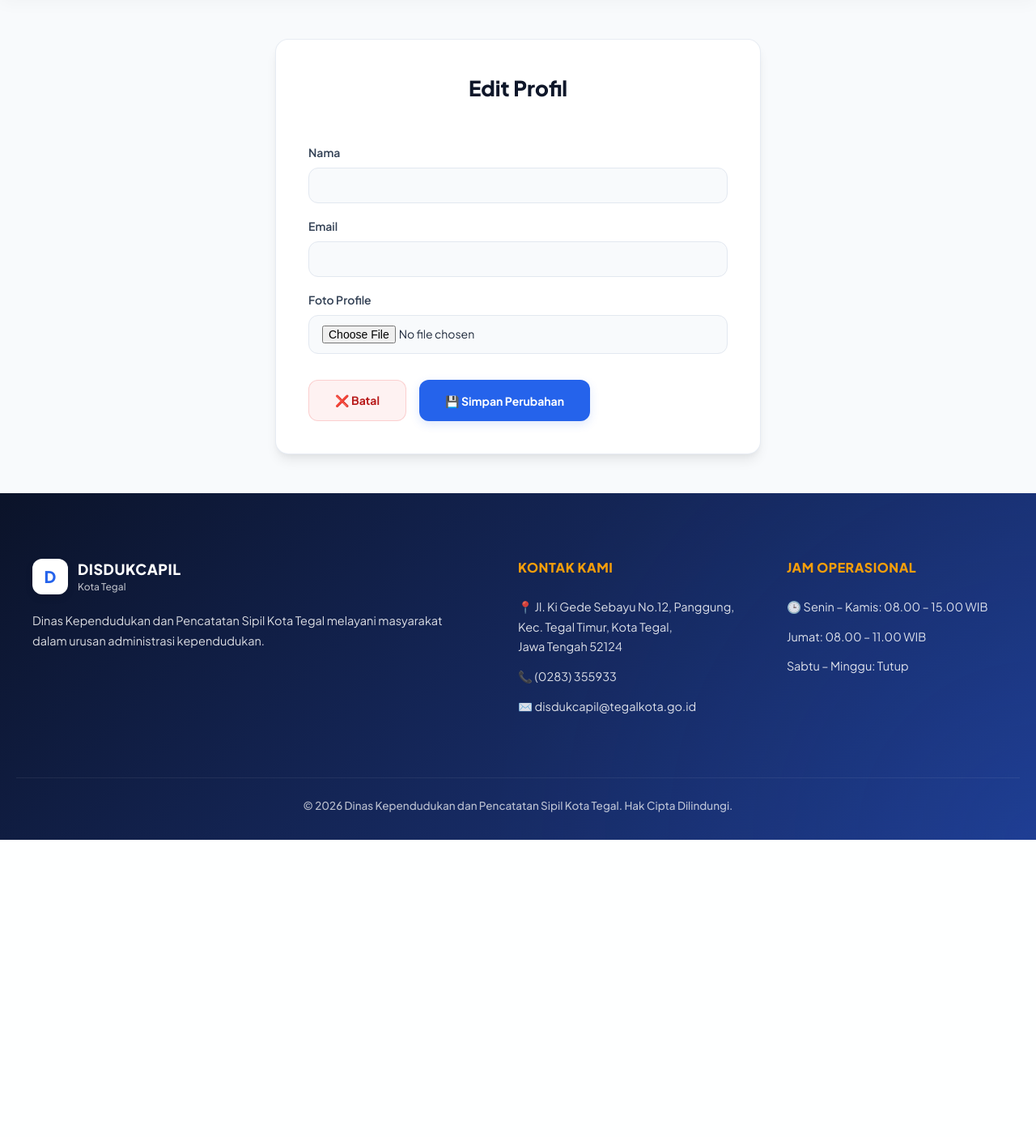
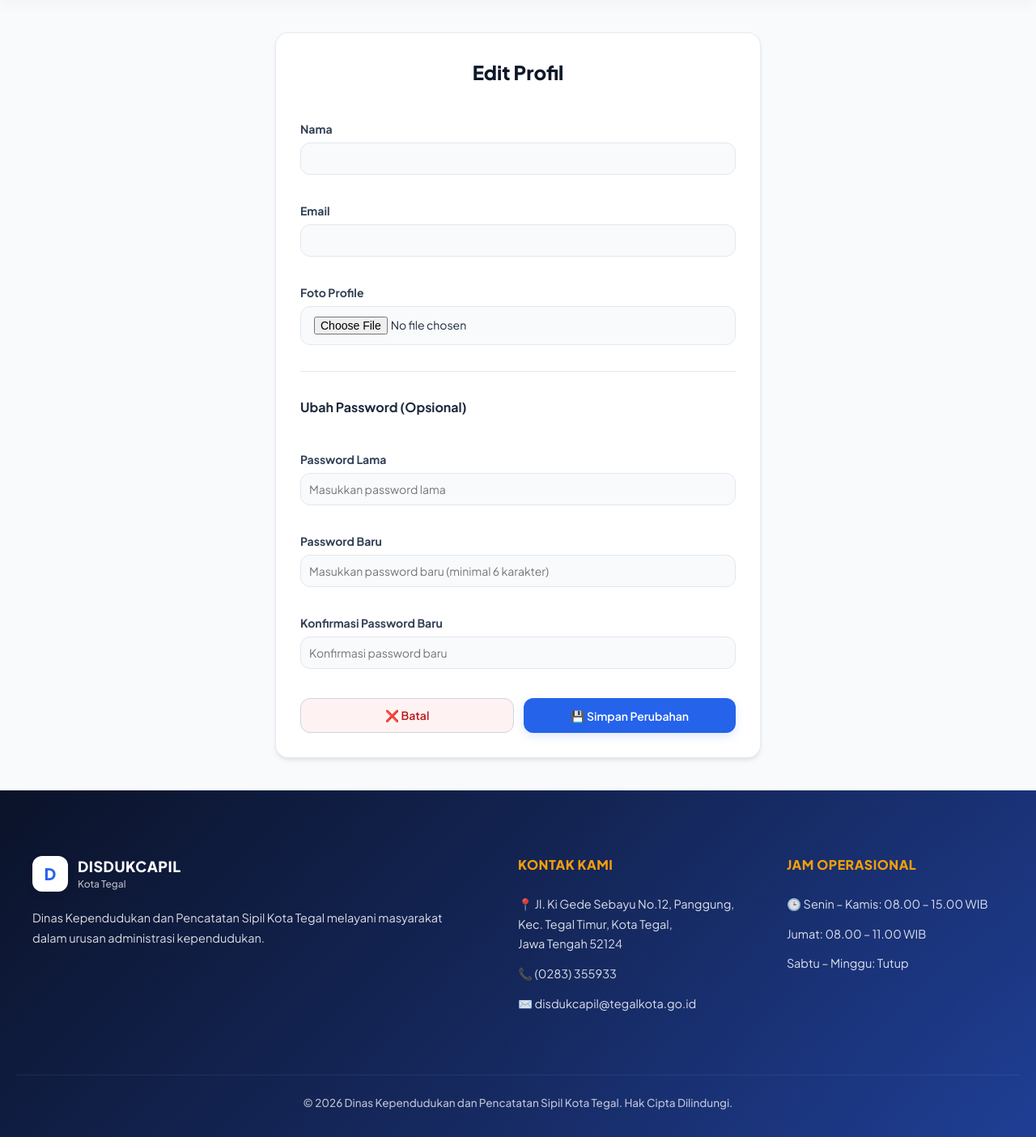
Before and after one commit to ikhsan-kun/chatbot-disdukcapil, a FastAPI app: page /edit-profile in a window 1280 px wide. Shown: the part 85-1489 px from the top of the page at 81% size. Before the commit the page ends 1122 px from the top, so only its background shows below. Run offline with FastAPI, Linux system fonts and the light colour scheme; the visitor is signed in with stand-in values (Sample User, id 1); parts of the project's set-up code (start-up, migrations or seed data) failed here and were passed over.

Commit message:
feat: add password update functionality to profile settings and implement NIK format validation across registration and application forms

```diff
--- a/app/main.py
+++ b/app/main.py
@@ -690,6 +690,9 @@ async def process_register(
     password: str = Form(...),
     confirm_password: str = Form(...)
 ):
+    if not nik.startswith("3376"):
+        return RedirectResponse("/register", status_code=303)
+
     if password != confirm_password:
         return RedirectResponse("/register", status_code=303)
 
@@ -926,12 +929,60 @@ async def update_profile(
     request: Request,
     nama: str = Form(...),
     email: str = Form(...),
+    old_password: Optional[str] = Form(None),
+    new_password: Optional[str] = Form(None),
+    confirm_new_password: Optional[str] = Form(None),
     foto_profile: UploadFile = File(None)
 ):
     user = request.session.get("user")
 
     if not user:
         return RedirectResponse("/login", status_code=303)
+
+    old_password = old_password.strip() if old_password else ""
+    new_password = new_password.strip() if new_password else ""
+    confirm_new_password = confirm_new_password.strip() if confirm_new_password else ""
+
+    update_pw = False
+    hashed_pw = None
+
+    if old_password or new_password or confirm_new_password:
+        if not old_password or not new_password or not confirm_new_password:
+            return templates.TemplateResponse(
+                request=request,
+                name="edit_profile.html",
+                context={"user": user, "error": "Mohon lengkapi seluruh field password jika ingin mengubah password"}
+            )
+
+        if new_password != confirm_new_password:
+            return templates.TemplateResponse(
+                request=request,
+                name="edit_profile.html",
+                context={"user": user, "error": "Konfirmasi password baru tidak cocok"}
+            )
+
+        if len(new_password) < 6:
+            return templates.TemplateResponse(
+                request=request,
+                name="edit_profile.html",
+                context={"user": user, "error": "Password baru minimal 6 karakter"}
+            )
+
+        conn_check = get_db()
+        cursor_check = conn_check.cursor()
+        cursor_check.execute("SELECT password FROM users WHERE id = %s", (user["id"],))
+        db_user = cursor_check.fetchone()
+        conn_check.close()
+
+        if not db_user or not bcrypt.checkpw(old_password.encode("utf-8"), db_user["password"].encode("utf-8")):
+            return templates.TemplateResponse(
+                request=request,
+                name="edit_profile.html",
+                context={"user": user, "error": "Password lama tidak sesuai"}
+            )
+
+        hashed_pw = bcrypt.hashpw(new_password.encode("utf-8"), bcrypt.gensalt()).decode("utf-8")
+        update_pw = True
 
     filename = user.get("foto_profile")
 
@@ -948,13 +999,23 @@ async def update_profile(
     conn = get_db()
     cursor = conn.cursor()
 
-    cursor.execute("""
-        UPDATE users
-        SET nama = %s,
-            email = %s,
-            foto_profile = %s
-        WHERE id = %s
-    """, (nama, email, filename, user["id"]))
+    if update_pw:
+        cursor.execute("""
+            UPDATE users
+            SET nama = %s,
+                email = %s,
+                foto_profile = %s,
+                password = %s
+            WHERE id = %s
+        """, (nama, email, filename, hashed_pw, user["id"]))
+    else:
+        cursor.execute("""
+            UPDATE users
+            SET nama = %s,
+                email = %s,
+                foto_profile = %s
+            WHERE id = %s
+        """, (nama, email, filename, user["id"]))
 
     print("rows affected:", cursor.rowcount)  # cek di terminal
 
--- a/app/templates/edit_profile.html
+++ b/app/templates/edit_profile.html
@@ -1,29 +1,60 @@
 {% extends "base.html" %}
 {% block content %}
 
-<div class="form-container">
-    <h2>Edit Profil</h2>
+<div class="form-container" style="max-width: 600px; margin: 40px auto; padding: 30px; background: white; border-radius: var(--radius-lg); box-shadow: var(--shadow-md);">
+    <h2 style="font-size: 24px; font-weight: 800; color: var(--neutral-900); margin-bottom: 24px;">Edit Profil</h2>
 
-<form method="POST" action="/edit-profile" enctype="multipart/form-data">
+    {% if error %}
+    <div style="background-color: #fee2e2; border: 1px solid #fca5a5; color: #b91c1c; padding: 12px; border-radius: 6px; margin-bottom: 20px; font-weight: 600; font-size: 14px;">
+        ⚠️ {{ error }}
+    </div>
+    {% endif %}
 
-    <label>Nama</label>
-    <input type="text" name="nama" value="{{ user.nama }}" required>
+<form method="POST" action="/edit-profile" enctype="multipart/form-data" style="display: flex; flex-direction: column; gap: 16px;">
 
-    <label>Email</label>
-    <input type="email" name="email" value="{{ user.email }}" required>
+    <div>
+        <label style="font-weight: 700; font-size: 14px; margin-bottom: 6px; display: block;">Nama</label>
+        <input type="text" name="nama" value="{{ user.nama }}" required style="width: 100%; padding: 10px; border: 1px solid var(--neutral-200); border-radius: var(--radius-md);">
+    </div>
+
+    <div>
+        <label style="font-weight: 700; font-size: 14px; margin-bottom: 6px; display: block;">Email</label>
+        <input type="email" name="email" value="{{ user.email }}" required style="width: 100%; padding: 10px; border: 1px solid var(--neutral-200); border-radius: var(--radius-md);">
+    </div>
 
     <!-- FOTO PROFILE -->
-    <label>Foto Profile</label>
-    <input type="file" name="foto_profile">
+    <div>
+        <label style="font-weight: 700; font-size: 14px; margin-bottom: 6px; display: block;">Foto Profile</label>
+        <input type="file" name="foto_profile" style="width: 100%;">
+    </div>
+
+    <!-- UBAH PASSWORD -->
+    <hr style="border: 0; border-top: 1px solid var(--neutral-200); margin: 16px 0;">
+    <h3 style="font-size: 16px; font-weight: 700; color: var(--neutral-800); margin-bottom: 8px;">Ubah Password (Opsional)</h3>
+
+    <div>
+        <label style="font-weight: 700; font-size: 14px; margin-bottom: 6px; display: block;">Password Lama</label>
+        <input type="password" name="old_password" placeholder="Masukkan password lama" style="width: 100%; padding: 10px; border: 1px solid var(--neutral-200); border-radius: var(--radius-md);">
+    </div>
+
+    <div>
+        <label style="font-weight: 700; font-size: 14px; margin-bottom: 6px; display: block;">Password Baru</label>
+        <input type="password" name="new_password" placeholder="Masukkan password baru (minimal 6 karakter)" style="width: 100%; padding: 10px; border: 1px solid var(--neutral-200); border-radius: var(--radius-md);">
+    </div>
+
+    <div>
+        <label style="font-weight: 700; font-size: 14px; margin-bottom: 6px; display: block;">Konfirmasi Password Baru</label>
+        <input type="password" name="confirm_new_password" placeholder="Konfirmasi password baru" style="width: 100%; padding: 10px; border: 1px solid var(--neutral-200); border-radius: var(--radius-md);">
+    </div>
 
     <!-- BUTTON -->
-    <div class="form-actions">
+    <div class="form-actions" style="display: flex; gap: 12px; margin-top: 20px;">
 
-        <a href="/dashboard" class="btn-batal">
+        <a href="/dashboard" class="btn-batal" style="text-decoration: none; padding: 10px 20px; border-radius: var(--radius-md); font-weight: 600; text-align: center; flex: 1; border: 1px solid var(--neutral-300); color: var(--neutral-700);">
             ❌ Batal
         </a>
 
-        <button type="submit" class="btn-submit">
+        <button type="submit" class="btn-submit" style="padding: 10px 20px; border-radius: var(--radius-md); font-weight: 600; flex: 1; background: var(--primary); color: white; border: none; cursor: pointer;">
             💾 Simpan Perubahan
         </button>
 
```
Also changed, not shown: app/templates/form_kk.html (+11 -0 lines), app/templates/form_pendidikan.html (+19 -0 lines), app/templates/register.html (+19 -0 lines).
